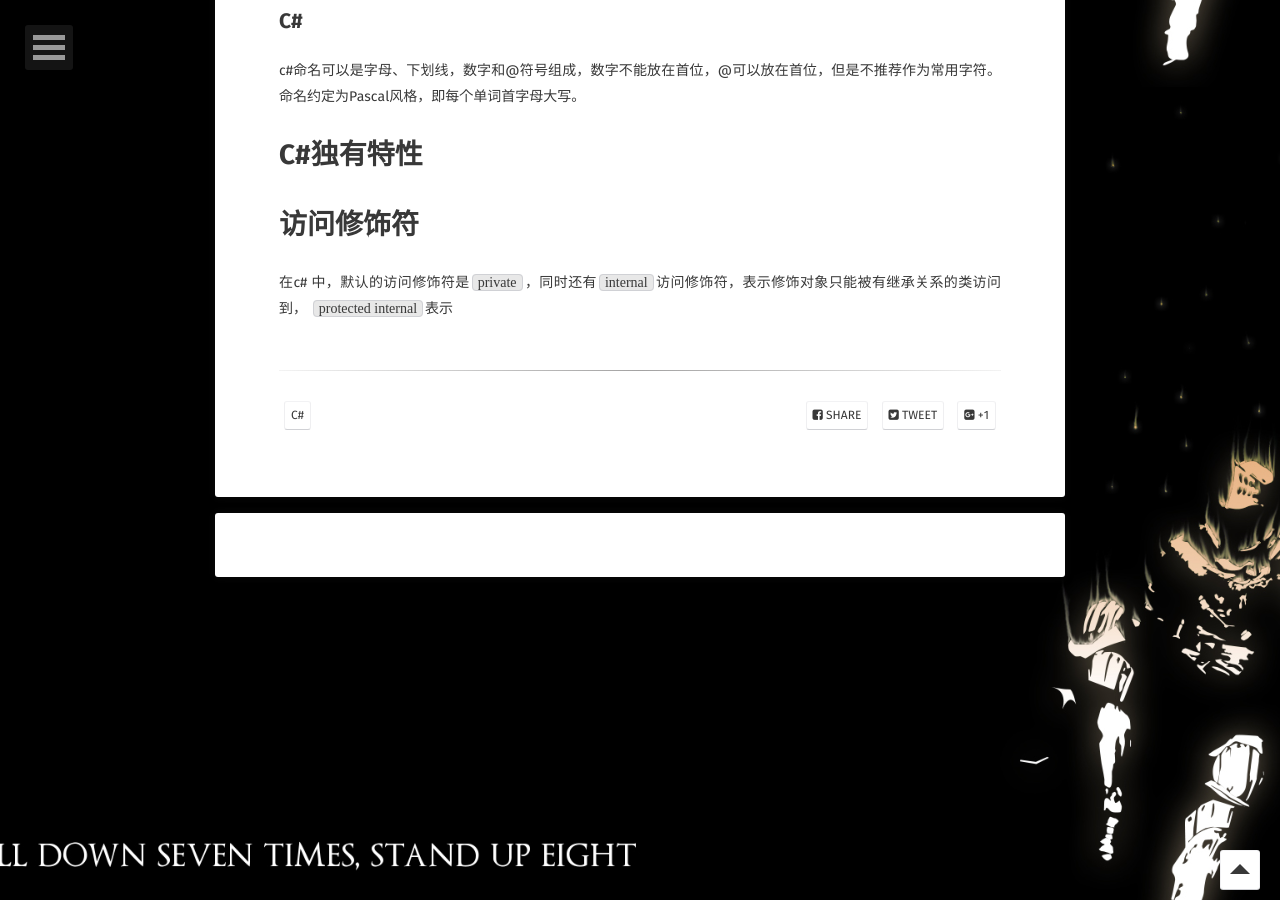
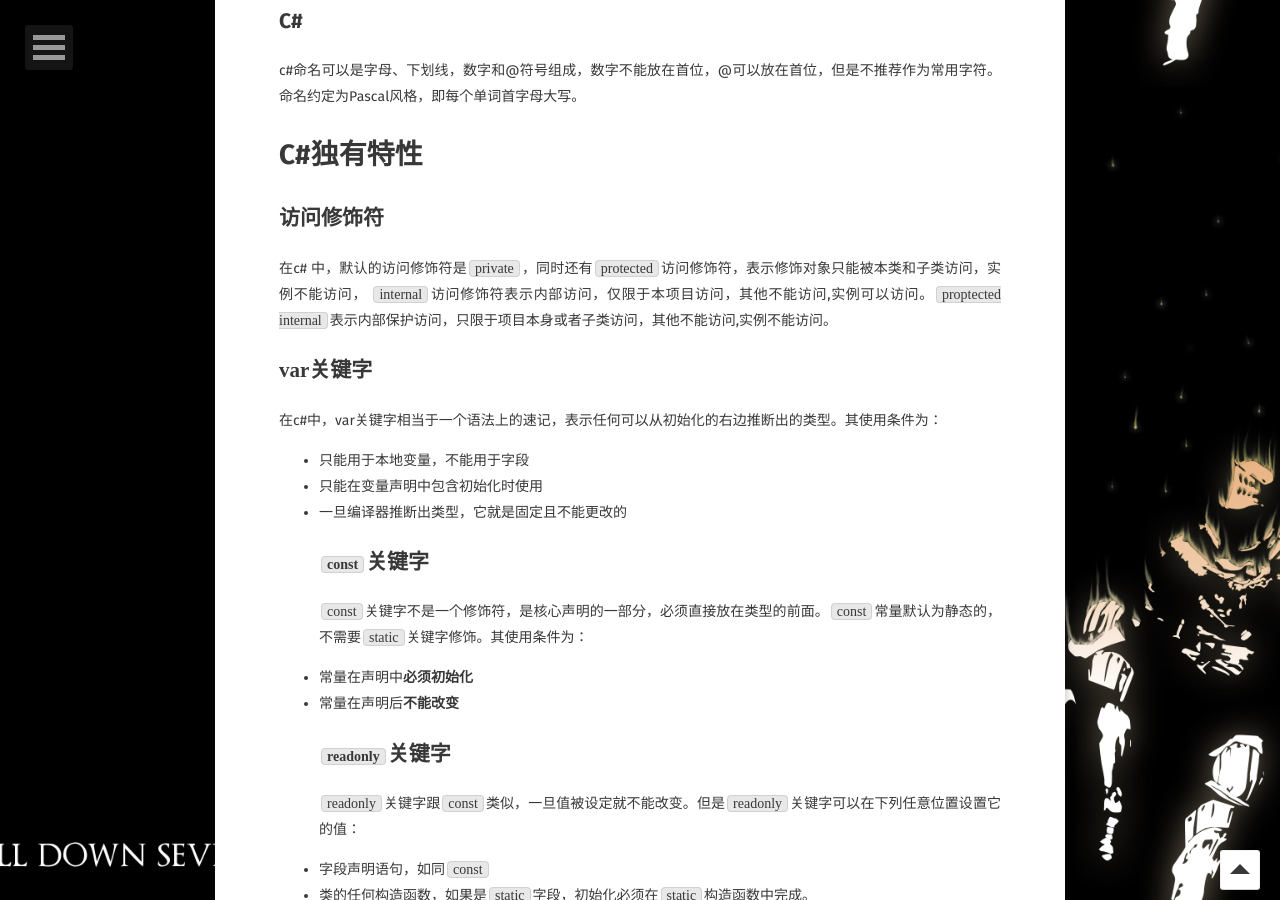
Before and after one commit to user3301/user3301.github.io, a Jekyll site: the page built from _posts/2017-12-05-Csharp-vs-java.md, in a window 1280 px wide and 900 px high, scrolled down 813 px. Built offline with Jekyll 4.4.1, drawn with Linux system fonts in a browser that asks for light colours; some web fonts are replaced; comment, search, counter and statistics services are not loaded; some of the changed text lies outside the part shown.

Commit message:
c # md update

```diff
--- a/_posts/2017-12-05-Csharp-vs-java.md
+++ b/_posts/2017-12-05-Csharp-vs-java.md
@@ -13,5 +13,23 @@ Java命名规范是以数字、字母、下划线、$符号组成，数字不能
 ## C\#
 c\#命名可以是字母、下划线，数字和@符号组成，数字不能放在首位，@可以放在首位，但是不推荐作为常用字符。命名约定为Pascal风格，即每个单词首字母大写。
 # C\#独有特性
-# 访问修饰符
-在c\# 中，默认的访问修饰符是`private`，同时还有`internal`访问修饰符，表示修饰对象只能被有继承关系的类访问到， `protected internal`表示
+## 访问修饰符
+在c\# 中，默认的访问修饰符是`private`，同时还有`protected`访问修饰符，表示修饰对象只能被本类和子类访问，实例不能访问， `internal`访问修饰符表示内部访问，仅限于本项目访问，其他不能访问,实例可以访问。`proptected internal`表示内部保护访问，只限于项目本身或者子类访问，其他不能访问,实例不能访问。
+## `var`关键字
+在c\#中，var关键字相当于一个语法上的速记，表示任何可以从初始化的右边推断出的类型。其使用条件为：
+* 只能用于本地变量，不能用于字段
+* 只能在变量声明中包含初始化时使用
+* 一旦编译器推断出类型，它就是固定且不能更改的
+## `const`关键字
+`const`关键字不是一个修饰符，是核心声明的一部分，必须直接放在类型的前面。`const`常量默认为静态的，不需要`static`关键字修饰。其使用条件为：
+* 常量在声明中**必须初始化**
+* 常量在声明后**不能改变**
+## `readonly`关键字
+`readonly`关键字跟`const`类似，一旦值被设定就不能改变。但是`readonly`关键字可以在下列任意位置设置它的值：
+* 字段声明语句，如同`const`
+* 类的任何构造函数，如果是`static`字段，初始化必须在`static`构造函数中完成。
+* `const`字段的值必须在编译期决定，而`readonly`字段的值可以在运行期间决定。这种增加的自由行允许你在不同的构造函数中设置不同的值。
+* 和`const`不同，`const`总是像静态的，而`readonly`字段： 可以是实例的字段（实例对象可以使用）,也可以是静态字段（readonly更像java中的final static(唯一区别是final static也需要声明时赋值),实例对象和类都可以使用。）
+* `readonly`在内存中有存储位置。
+
+## `ref`与`out`类型形参
```
